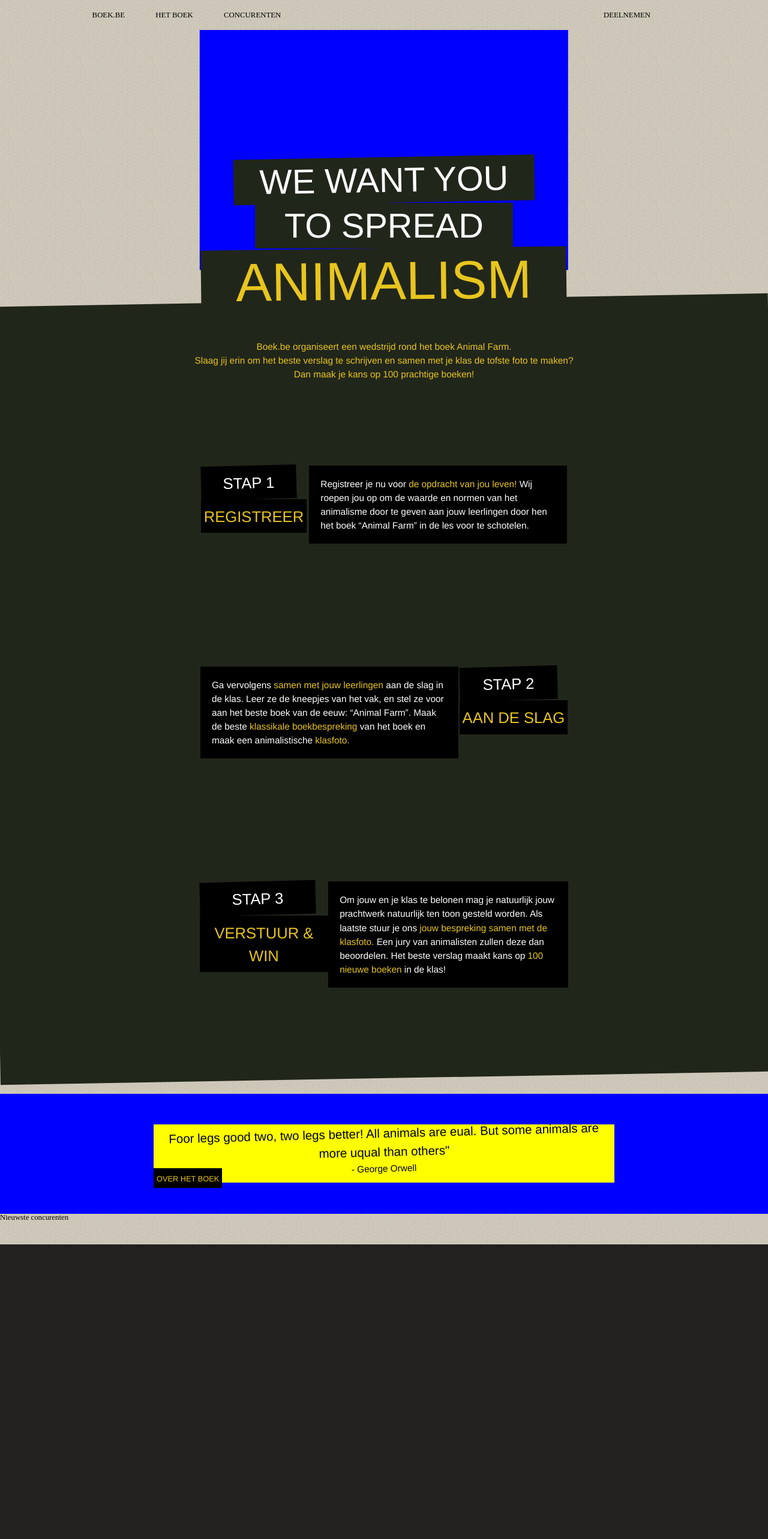
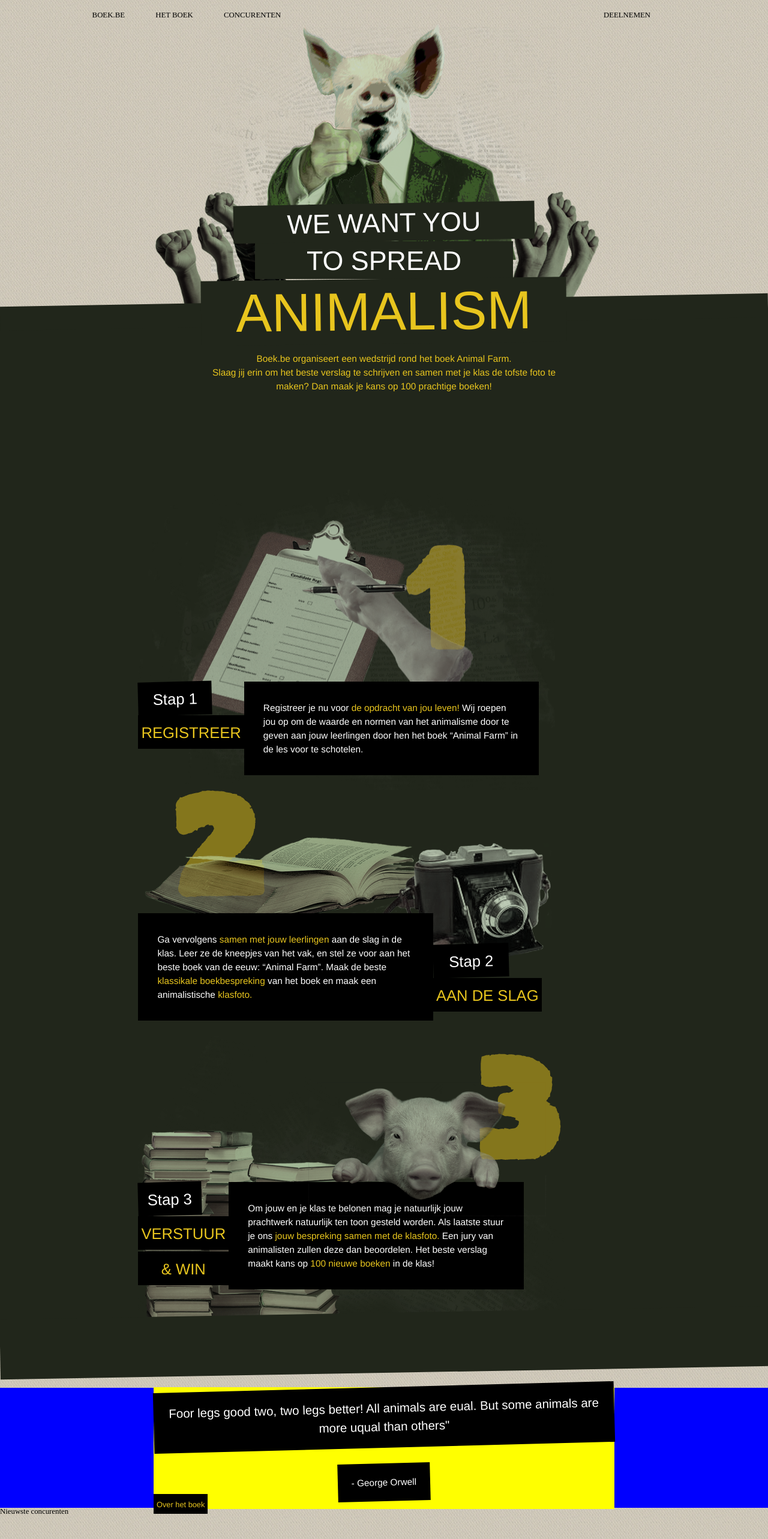
Before and after one commit to alexbern/MAIV, a PHP site: page /view/home.php in a window 1280 px wide. Shown: the whole page at 60% size. Before the commit the page ends 2074 px from the top, so only its background shows below. Run offline with PHP 8.4, Linux system fonts and the light colour scheme; the template is opened without the code that fills it, so the values that code supplies are empty; some libraries are stand-ins or nearby versions.

Commit message:
home header +stappen img

```diff
--- a/_scss/_boek.scss
+++ b/_scss/_boek.scss
@@ -1,26 +1,7 @@
-p{
-  font-family: Gothic;
-  padding:20px;
-  line-height:2rem;
-  color:$wit;
-  background-color:#000;
-  margin-bottom:2rem;
-}
-
-h3{
-  margin-bottom: 2rem;
-  padding:1rem;
-  color:#E8C51E;
-  font-family: Lietz;
-  font-size:2rem;
-  text-transform: uppercase;
-  background-color: #000;
-}
-
-
-    .picture{
+.picture{
       width:800px;
-      background-color: red;
+      height:400px;
+      background: url('/assets/img/boek.png') repeat;
     }
 
 .container{
@@ -43,7 +24,7 @@ h3{
     font-family: Lietz;
     margin-right:2rem;
     padding:0.5rem;
-    color:#fff;
+    color:$wit;
     background-color: #000;
     margin-bottom:2rem;
   }
@@ -56,11 +37,7 @@ h3{
   .qoute{
     margin: 5rem auto;
     text-align:center;
-    background-color: #000;
-    color:#fff;
-    font-family: Lietz;
     width:50%;
-    line-height:2rem;
 
   p{
     width:100%;
@@ -75,9 +52,6 @@ h3{
   h3{
     margin-bottom: 2rem;
     padding:1rem;
-    color:#E8C51E;
-    font-family: Lietz;
-    background-color: #000;
   }
   p{
     width:60%;
--- a/_scss/_home.scss
+++ b/_scss/_home.scss
@@ -1,7 +1,3 @@
-$geel: #E8C51E;
-$groen: #21261B;
-$wit: #FEFEFE;
-
 .home-wrapper{
   height: 500px;
   width: 100%;
@@ -14,7 +10,7 @@ $wit: #FEFEFE;
   display: flex;
   justify-content: center;
   font-family: Lietz, helvetica, arial;
-  font-size: 4.5em;
+  font-size: 3.5em;
   text-transform: uppercase;
   position: relative;
 }
@@ -23,7 +19,7 @@ $wit: #FEFEFE;
   text-align: center;
   width: 70%;
   margin: 0 auto;
-  margin-top: 20.5rem;
+  margin-top: 26.5rem;
   z-index: 40;
 }
 
@@ -51,23 +47,21 @@ $wit: #FEFEFE;
 }
 
 .pig-foto{
-  width: 60%;
-  height: 80%;
-  left: 50%;
-  top: 50%;
-  background-color: blue;
+  width: 100%;
+  height: 100%;
+  left: 62%;
+  top: 52%;
+  background: url('/assets/img/homeheader.png') no-repeat;
   position: absolute;
   transform: translate(-50%, -50%);
 }
 
 .introtext{
   width: 50%;
-  line-height: 150%;
-  font-family: Gothic, helvetica, arial;
   color: $geel;
-  font-size: 1.2rem;
   margin: 0 auto;
   text-align: center;
+  background-color: $groen;
 }
 
 .diagonalbottom{
@@ -84,25 +78,14 @@ $wit: #FEFEFE;
   display: flex;
   flex-direction: column;
   .stap{
-    width: 60%;
-    margin-bottom: 8rem;
-    margin-top: 8rem;
+    width: 80%;
     article{
       display: flex;
       flex-direction: row;
-      justify-content: space-around;
     }
     p{
-      background-color: black;
-      font-family: Gothic, helvetica, arial;
-      color: $wit;
-      width: 70%;
-      font-size: 1.2rem;
-      padding: 1.5rem;
-      line-height: 150%;
-      strong{
-        color: $geel;
-      }
+      width: 60%;
+      padding: 2.5rem;
     }
   }
   .article-stap-title, .article-sub-title{
@@ -115,11 +98,55 @@ $wit: #FEFEFE;
         font-family: Lietz, helvetica, arial;
     }
     .article-stap-title{
-      width: 90%;
+      width: 70%;
       transform: rotate(-1.5deg);
       color: $wit;
     }
 }
+
+.stap1{
+  margin-top: 8rem;
+  background: url('/assets/img/stap1.png') no-repeat;
+  background-position:top-left;
+  width:800px;
+
+  article{
+    margin-top:25rem;
+  }
+}
+
+.stap2{
+  margin-top:-9rem;
+  background: url('/assets/img/stap2.png') no-repeat;
+  background-position:top-left;
+  width:800px;
+  article{
+    margin-top:25rem;
+  }
+  .article-titles{
+    margin-top:4rem;
+  }
+}
+
+.stap3{
+  background: url('/assets/img/stap3.1.png') no-repeat;
+  background-position:top-left;
+  width:800px;
+  article{
+    margin-top:19rem;
+    margin-bottom:5rem;
+  }
+  .varkenbg{
+    background: url('/assets/img/stap3.2.png') no-repeat;
+    width:1000px;
+    height:300px;
+    position:absolute;
+  }
+  .verstuur{
+    margin-bottom:3px;
+  }
+}
+
 
 .quote{
   background-color: blue;
@@ -141,8 +168,10 @@ $wit: #FEFEFE;
       transform: rotate(-1.5deg);
     }
     .quote-author{
+      margin: 0 auto;
       font-size: 1.2rem;
       transform: rotate(-1.5deg);
+      width:20%;
     }
     .boek-button{
       background-color: black;
--- /dev/null
+++ b/_scss/helpers/_kleuren.scss
@@ -0,0 +1,3 @@
+$geel: #E8C51E;
+$groen: #21261B;
+$wit: #FEFEFE;
--- a/_scss/style.scss
+++ b/_scss/style.scss
@@ -1,8 +1,44 @@
 @import 'reset';
+@import 'helpers/kleuren';
+
 
 body{
   background: url('/assets/img/pattern.jpg');
 }
+
+
+//////////
+//ALGEMEEN
+//////////
+
+strong{
+  color: $geel;
+}
+
+p{
+  font-family: Gothic, helvetica, arial;
+  font-size: 1.2rem;
+  padding:20px;
+  line-height: 150%;
+  color:$wit;
+  background-color:#000;
+  margin-bottom:2rem;
+}
+
+h3{
+  margin-bottom: 2rem;
+  padding:1rem;
+  color:#E8C51E;
+  font-family: Lietz, helvetica, arial;
+  font-size:2rem;
+  text-transform: uppercase;
+  background-color: #000;
+}
+
+
+/////
+//NAV
+/////
 
 nav{
   width: 100%;
@@ -35,7 +71,7 @@ nav{
       width: 10%;
     }
   }
-} //NAVIGATION END
+}
 
 .header-wrapper{
   width: 100%;
@@ -48,4 +84,4 @@ nav{
 
 @import 'deelnemen';
 @import 'home';
-// @import 'boek';
+@import 'boek';
--- a/css/style.css
+++ b/css/style.css
@@ -63,6 +63,30 @@ main {
 
 body {
   background: url("/assets/img/pattern.jpg");
+}
+
+strong {
+  color: #E8C51E;
+}
+
+p {
+  font-family: Gothic, helvetica, arial;
+  font-size: 1.2rem;
+  padding: 20px;
+  line-height: 150%;
+  color: #FEFEFE;
+  background-color: #000;
+  margin-bottom: 2rem;
+}
+
+h3 {
+  margin-bottom: 2rem;
+  padding: 1rem;
+  color: #E8C51E;
+  font-family: Lietz, helvetica, arial;
+  font-size: 2rem;
+  text-transform: uppercase;
+  background-color: #000;
 }
 
 nav {
@@ -267,7 +291,7 @@ nav .navigation-wrapper .boek-nav {
       -ms-flex-pack: center;
           justify-content: center;
   font-family: Lietz, helvetica, arial;
-  font-size: 4.5em;
+  font-size: 3.5em;
   text-transform: uppercase;
   position: relative;
 }
@@ -276,7 +300,7 @@ nav .navigation-wrapper .boek-nav {
   text-align: center;
   width: 70%;
   margin: 0 auto;
-  margin-top: 20.5rem;
+  margin-top: 26.5rem;
   z-index: 40;
 }
 
@@ -306,11 +330,11 @@ nav .navigation-wrapper .boek-nav {
 }
 
 .pig-foto {
-  width: 60%;
-  height: 80%;
-  left: 50%;
-  top: 50%;
-  background-color: blue;
+  width: 100%;
+  height: 100%;
+  left: 62%;
+  top: 52%;
+  background: url("/assets/img/homeheader.png") no-repeat;
   position: absolute;
   -webkit-transform: translate(-50%, -50%);
           transform: translate(-50%, -50%);
@@ -318,12 +342,10 @@ nav .navigation-wrapper .boek-nav {
 
 .introtext {
   width: 50%;
-  line-height: 150%;
-  font-family: Gothic, helvetica, arial;
   color: #E8C51E;
-  font-size: 1.2rem;
   margin: 0 auto;
   text-align: center;
+  background-color: #21261B;
 }
 
 .diagonalbottom {
@@ -350,9 +372,7 @@ nav .navigation-wrapper .boek-nav {
 }
 
 .stappen .stap {
-  width: 60%;
-  margin-bottom: 8rem;
-  margin-top: 8rem;
+  width: 80%;
 }
 
 .stappen .stap article {
@@ -362,23 +382,11 @@ nav .navigation-wrapper .boek-nav {
   -webkit-flex-direction: row;
       -ms-flex-direction: row;
           flex-direction: row;
-  -webkit-justify-content: space-around;
-      -ms-flex-pack: distribute;
-          justify-content: space-around;
 }
 
 .stappen .stap p {
-  background-color: black;
-  font-family: Gothic, helvetica, arial;
-  color: #FEFEFE;
-  width: 70%;
-  font-size: 1.2rem;
-  padding: 1.5rem;
-  line-height: 150%;
-}
-
-.stappen .stap p strong {
-  color: #E8C51E;
+  width: 60%;
+  padding: 2.5rem;
 }
 
 .stappen .article-stap-title, .stappen .article-sub-title {
@@ -392,10 +400,58 @@ nav .navigation-wrapper .boek-nav {
 }
 
 .stappen .article-stap-title {
-  width: 90%;
+  width: 70%;
   -webkit-transform: rotate(-1.5deg);
           transform: rotate(-1.5deg);
   color: #FEFEFE;
+}
+
+.stap1 {
+  margin-top: 8rem;
+  background: url("/assets/img/stap1.png") no-repeat;
+  background-position: top-left;
+  width: 800px;
+}
+
+.stap1 article {
+  margin-top: 25rem;
+}
+
+.stap2 {
+  margin-top: -9rem;
+  background: url("/assets/img/stap2.png") no-repeat;
+  background-position: top-left;
+  width: 800px;
+}
+
+.stap2 article {
+  margin-top: 25rem;
+}
+
+.stap2 .article-titles {
+  margin-top: 4rem;
+}
+
+.stap3 {
+  background: url("/assets/img/stap3.1.png") no-repeat;
+  background-position: top-left;
+  width: 800px;
+}
+
+.stap3 article {
+  margin-top: 19rem;
+  margin-bottom: 5rem;
+}
+
+.stap3 .varkenbg {
+  background: url("/assets/img/stap3.2.png") no-repeat;
+  width: 1000px;
+  height: 300px;
+  position: absolute;
+}
+
+.stap3 .verstuur {
+  margin-bottom: 3px;
 }
 
 .quote {
@@ -430,9 +486,11 @@ nav .navigation-wrapper .boek-nav {
 }
 
 .quote .quote-wrapper .quote-author {
+  margin: 0 auto;
   font-size: 1.2rem;
   -webkit-transform: rotate(-1.5deg);
           transform: rotate(-1.5deg);
+  width: 20%;
 }
 
 .quote .quote-wrapper .boek-button {
--- a/view/home.php
+++ b/view/home.php
@@ -60,11 +60,11 @@
 
     <section class="stappen">
       <section class="stap1 stap">
-        <div></div>
+        <div class="fotostap1"></div>
         <article>
           <div class="article-titles">
-            <h2 class="article-stap-title">STAP 1</h2>
-            <h3 class="article-sub-title">REGISTREER</h3>
+            <h2 class="article-stap-title">Stap 1</h2>
+            <h3 class="article-sub-title">registreer</h3>
           </div>
           <p>
             Registreer je nu voor <strong> de opdracht van jou leven! </strong> Wij roepen jou op om de waarde en normen van het animalisme door te geven aan jouw leerlingen door hen het boek “Animal Farm” in de les voor te schotelen.
@@ -77,18 +77,21 @@
         <article>
           <p>Ga vervolgens <strong> samen met jouw leerlingen </strong> aan de slag in de klas. Leer ze de kneepjes van het vak, en stel ze voor aan het beste boek van de eeuw: “Animal Farm”. Maak de beste <strong> klassikale boekbespreking </strong> van het boek en maak een animalistische <strong>klasfoto.</strong></p>
           <div class="article-titles">
-            <h2 class="article-stap-title">STAP 2</h2>
-            <h3 class="article-sub-title">AAN DE SLAG</h3>
+            <h2 class="article-stap-title">Stap 2</h2>
+            <h3 class="article-sub-title">Aan de slag</h3>
           </div>
 
         </article>
       </section>
       <section class="stap3 stap">
-        <div></div>
+        <div class="varkenbg">
+
+        </div>
         <article>
         <div class="article-titles">
-          <h2 class="article-stap-title">STAP 3</h2>
-          <h3 class="article-sub-title">VERSTUUR &amp; WIN</h3>
+          <h2 class="article-stap-title">Stap 3</h2>
+          <h3 class="article-sub-title verstuur">Verstuur</h3>
+          <h3 class="article-sub-title">&amp; Win</h3>
         </div>
           <p>Om jouw en je klas te belonen mag je natuurlijk jouw prachtwerk natuurlijk ten toon gesteld worden. Als laatste stuur je ons <strong>jouw bespreking samen met de klasfoto.</strong> Een jury van animalisten zullen deze dan beoordelen. Het beste verslag maakt kans op <strong>100 nieuwe boeken</strong> in de klas!</p>
         </article>
@@ -105,7 +108,7 @@
       <p class="quote-author">
         - George Orwell
       </p>
-      <a href="<?php echo $basepath;?>/boek" class="boek-button">OVER HET BOEK</a>
+      <a href="<?php echo $basepath;?>/boek" class="boek-button">Over het boek</a>
     </section>
   </div>
 
```
Also changed, not shown: other parts of css/style.css (+94 -0 lines), assets/img/boek.png (added), assets/img/homeheader.png (added), assets/img/logo.png (deleted), assets/img/stap1.png (added), assets/img/stap2.png (added), assets/img/stap3.1.png (added), assets/img/stap3.2.png (added).
